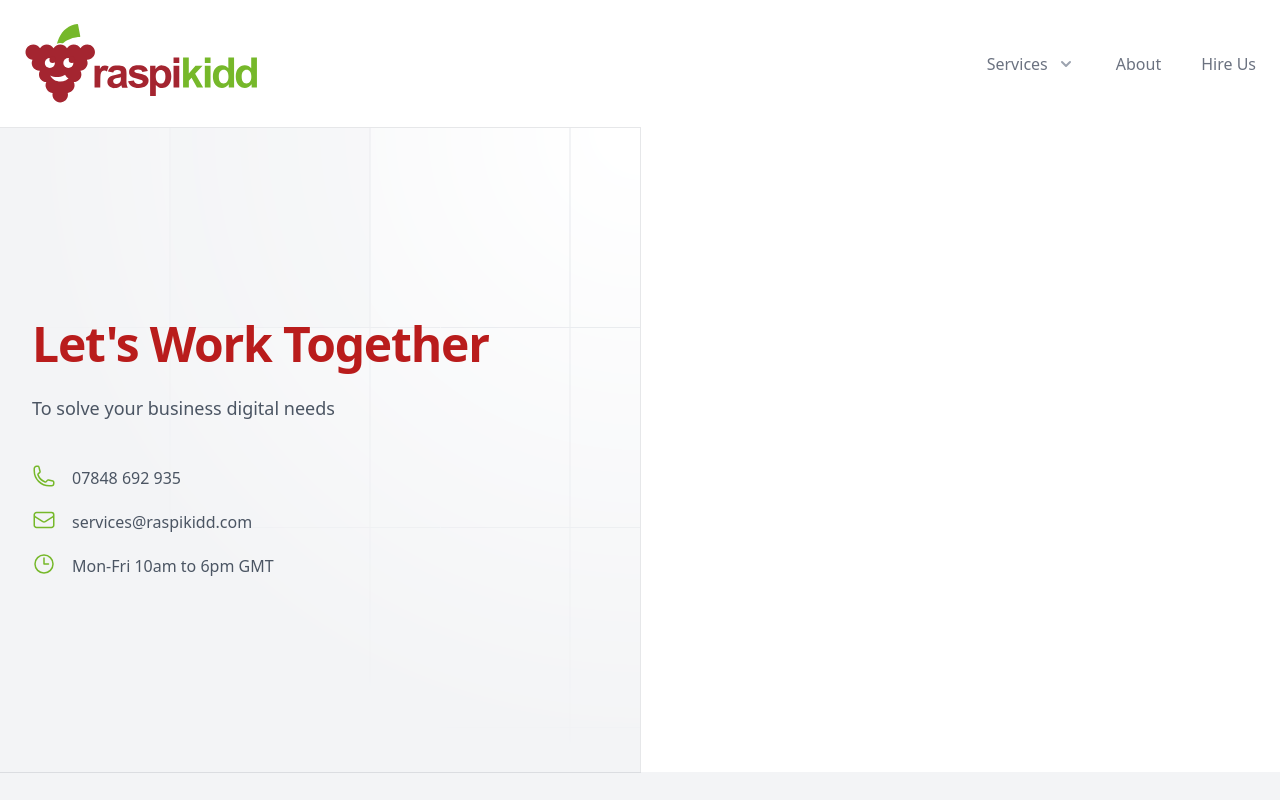
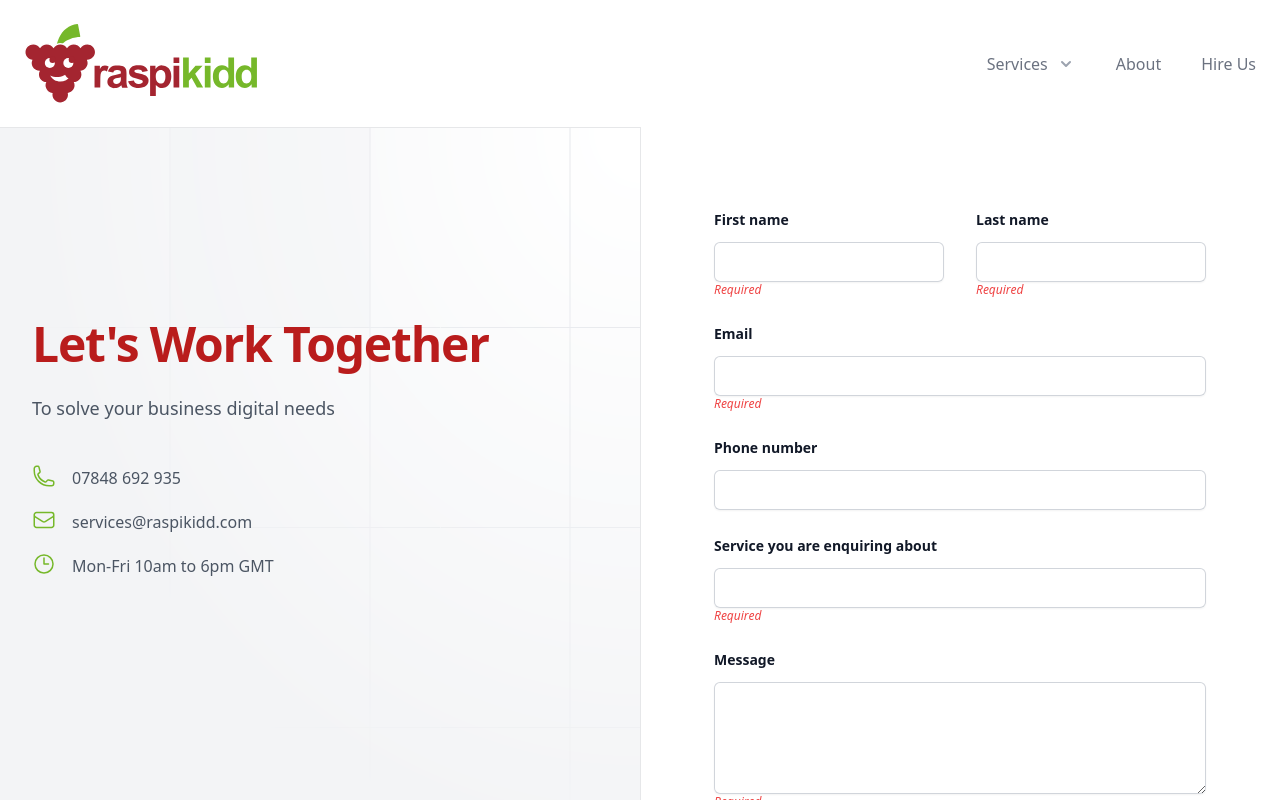
Before and after one commit to DigitalITServices/DigitalServices, a Nuxt app: page /HireMe in a window 1280 px wide. Shown: the top 800 px of the page. Built offline with nearby package versions, Linux system fonts and the light colour scheme.

Commit message:
Added Contact form as a component

```diff
--- /dev/null
+++ b/components/ContactForm.vue
@@ -0,0 +1,96 @@
+<template>
+    <form
+        class="mx-auto mt-16 max-w-xl sm:mt-20"
+        action="/ContactForm"
+        method="POST"
+        name="contact"
+        data-netlify="true">
+
+        <input type="hidden" name="form-name" value="contact" />
+        <p hidden>
+		      <label>Don’t fill this out: <input name="bot-field" /></label>
+	      </p>
+        <div class="mx-auto max-w-xl lg:mr-0 lg:max-w-lg">
+          <div class="grid grid-cols-1 gap-x-8 gap-y-6 sm:grid-cols-2">
+            <div>
+              <label for="first-name" class="block text-sm font-semibold leading-6 text-gray-900">First name</label>
+              <div class="mt-2.5">
+                <input
+                  class="block w-full rounded-md border-0 px-3.5 py-2 text-gray-900 shadow-sm ring-1 ring-inset ring-gray-300 placeholder:text-gray-400 focus:ring-2 focus:ring-inset focus:ring-indigo-600 sm:text-sm sm:leading-6"
+                  id="first-name"
+                  name="first-name"
+                  type="text"
+                  autocomplete="text"
+                  required
+                />
+                <p class="text-red-500 text-xs italic"> Required </p>
+              </div>
+            </div>
+            <div>
+              <label for="last-name" class="block text-sm font-semibold leading-6 text-gray-900">Last name</label>
+              <div class="mt-2.5">
+                <input
+                 class="block w-full rounded-md border-0 px-3.5 py-2 text-gray-900 shadow-sm ring-1 ring-inset ring-gray-300 placeholder:text-gray-400 focus:ring-2 focus:ring-inset focus:ring-indigo-600 sm:text-sm sm:leading-6"
+                 id="last-name"
+                 name="last-name"
+                 type="text"
+                 autocomplete="text"
+                 required />
+                <p class="text-red-500 text-xs italic"> Required </p>
+              </div>
+            </div>
+            <div class="sm:col-span-2">
+              <label for="email" class="block text-sm font-semibold leading-6 text-gray-900">Email</label>
+              <div class="mt-2.5">
+                <input
+                 class="block w-full rounded-md border-0 px-3.5 py-2 text-gray-900 shadow-sm ring-1 ring-inset ring-gray-300 placeholder:text-gray-400 focus:ring-2 focus:ring-inset focus:ring-indigo-600 sm:text-sm sm:leading-6"
+                 id="email"
+                 name="email"
+                 type="email"
+                 autocomplete="email"
+                 required />
+                <p class="text-red-500 text-xs italic"> Required </p>
+              </div>
+            </div>
+            <div class="sm:col-span-2">
+              <label for="phone-number" class="block text-sm font-semibold leading-6 text-gray-900">Phone number</label>
+              <div class="mt-2.5">
+                <input
+                 class="block w-full rounded-md border-0 px-3.5 py-2 text-gray-900 shadow-sm ring-1 ring-inset ring-gray-300 placeholder:text-gray-400 focus:ring-2 focus:ring-inset focus:ring-indigo-600 sm:text-sm sm:leading-6"
+                 id="phone-number"
+                 name="phone-number"
+                 type="tel"
+                 autocomplete="text"  />
+              </div>
+            </div>
+            <div class="sm:col-span-2">
+              <label for="Service" class="block text-sm font-semibold leading-6 text-gray-900"> Service you are enquiring about </label>
+              <div class="mt-2.5">
+                <input
+                 class="block w-full rounded-md border-0 px-3.5 py-2 text-gray-900 shadow-sm ring-1 ring-inset ring-gray-300 placeholder:text-gray-400 focus:ring-2 focus:ring-inset focus:ring-indigo-600 sm:text-sm sm:leading-6"
+                 id="service"
+                 name="service"
+                 type="text"
+                 required />
+                <p class="text-red-500 text-xs italic"> Required </p>
+              </div>
+            </div>
+            <div class="sm:col-span-2">
+              <label for="message" class="block text-sm font-semibold leading-6 text-gray-900">Message</label>
+              <div class="mt-2.5">
+                <textarea
+                 class="block w-full rounded-md border-0 px-3.5 py-2 text-gray-900 shadow-sm ring-1 ring-inset ring-gray-300 placeholder:text-gray-400 focus:ring-2 focus:ring-inset focus:ring-indigo-600 sm:text-sm sm:leading-6"
+                 name="message"
+                 id="message"
+                 rows="4"
+                 required />
+                <p class="text-red-500 text-xs italic"> Required </p>
+              </div>
+            </div>
+          </div>
+          <div class="mt-8 flex justify-end">
+            <button type="submit" class="rounded-md bg-red-700 px-3.5 py-2.5 text-center text-sm font-semibold text-white shadow-sm hover:bg-indigo-500 focus-visible:outline focus-visible:outline-2 focus-visible:outline-offset-2 focus-visible:outline-indigo-600">Send message</button>
+          </div>
+        </div>
+      </form>
+</template>
--- a/nuxt.config.ts
+++ b/nuxt.config.ts
@@ -4,10 +4,13 @@ export default defineNuxtConfig({
   modules: [
     '@nuxtjs/tailwindcss',
   ],
-  /*nitro: {
+  nitro: {
     prerender: {
-    routes: [ '/HireMe', '/simple-netlify-form' ]
+      routes: [
+        '/HireMe',
+        '/ContactForm',
+      ]
     }
-    },*/
+  }
 
 })
--- a/pages/HireMe.vue
+++ b/pages/HireMe.vue
@@ -55,6 +55,7 @@
         </div>
       </div>
       <!-- Contact Form -->
+      <ContactForm />
      <!--<form
         class="mx-auto mt-16 max-w-xl sm:mt-20"
         name="contact"
@@ -277,3 +278,7 @@
   <!-- Footer -->
   <Footer />
 </template>
+<script setup>
+  // Component Imports
+  import ContactForm from '~/components/ContactForm.vue';
+</script>
```
